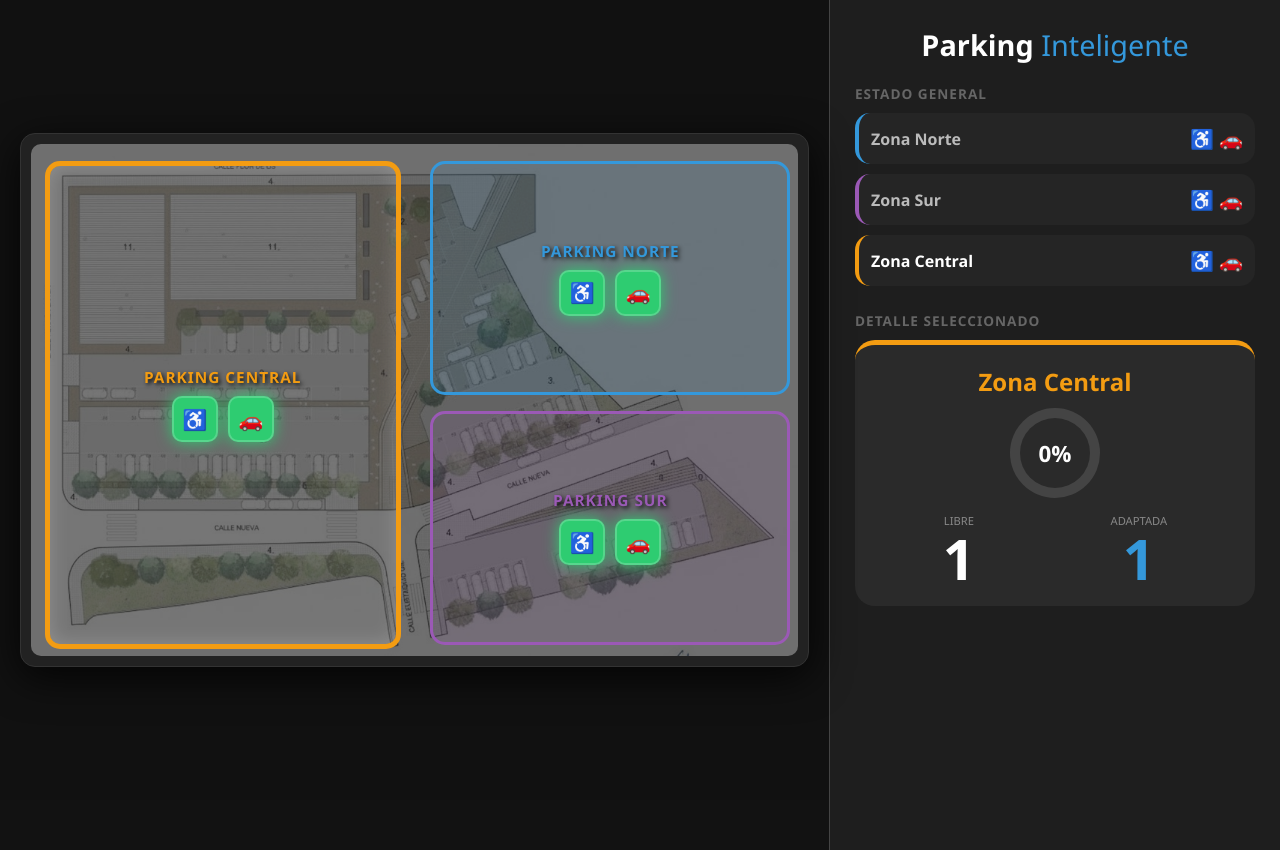
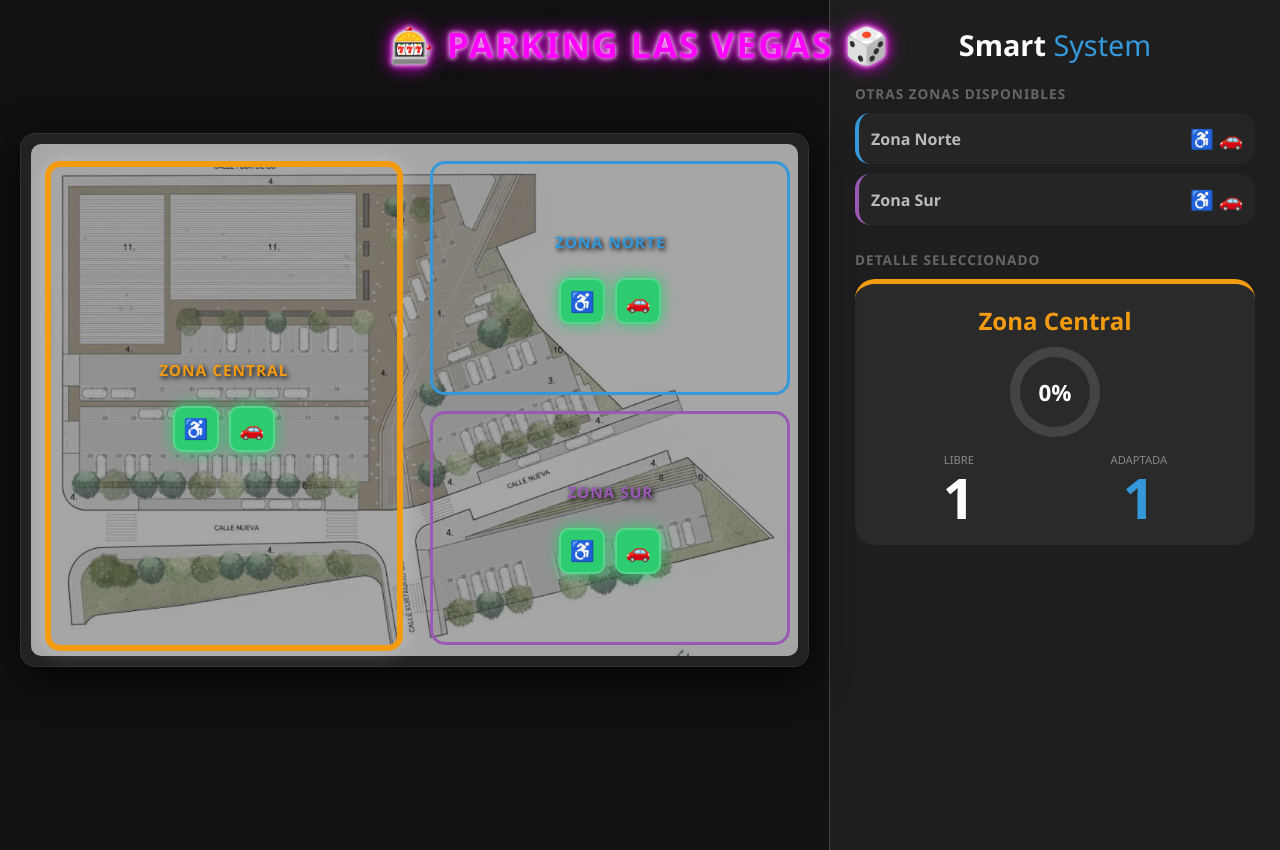
Before and after one commit to Daylon20/Parking-Flask-Arduino, a Flask app: page / in a window 1280 px wide. Run offline with Flask 3, Linux system fonts and the light colour scheme.

Commit message:
Update index.html

```diff
--- a/templates/index.html
+++ b/templates/index.html
@@ -3,17 +3,34 @@
 <head>
     <meta charset="UTF-8">
     <meta name="viewport" content="width=device-width, initial-scale=1.0">
-    <title>Smart Parking</title>
+    <title>Smart Parking - Las Vegas</title>
     <style>
         :root {
             --norte: #3498db; --sur: #9b59b6; --central: #f39c12;
             --bg-dark: #121212; --panel-bg: #1e1e1e;
+            --vegas-neon: #ff00ff;
         }
 
         body {
             font-family: 'Segoe UI', system-ui, sans-serif;
             background-color: var(--bg-dark); color: white; margin: 0;
             display: flex; flex-direction: row; height: 100vh; overflow: hidden;
+        }
+
+        /* TÍTULO PARKING LAS VEGAS */
+        .titulo-vegas {
+            position: absolute;
+            top: 20px;
+            z-index: 10;
+            color: var(--vegas-neon);
+            text-shadow: 0 0 5px #fff, 0 0 10px var(--vegas-neon), 0 0 20px var(--vegas-neon);
+            font-size: 2.2em;
+            font-weight: 900;
+            text-transform: uppercase;
+            letter-spacing: 2px;
+            width: 100%;
+            text-align: center;
+            pointer-events: none;
         }
 
         .contenedor-principal {
@@ -28,7 +45,7 @@
             box-shadow: 0 10px 40px rgba(0,0,0,0.8); border: 1px solid #333; margin: auto;
         }
 
-        .map-image { width: 100%; height: auto; border-radius: 10px; opacity: 0.35; display: block; margin: 0 auto; }
+        .map-image { width: 100%; height: auto; border-radius: 10px; opacity: 0.6; display: block; margin: 0 auto; }
 
         .led {
             width: 42px; height: 42px; border-radius: 10px; display: flex; align-items: center;
@@ -39,26 +56,35 @@
 
         @media (max-width: 1000px) {
             body { flex-direction: column; height: auto; overflow-y: auto; }
-            .contenedor-principal { padding: 10px 0 !important; width: 100vw; }
+            .contenedor-principal { padding: 80px 0 10px 0 !important; width: 100vw; }
             .side-panel { width: 100% !important; height: auto !important; border-left: none !important; }
             .map-container { width: 95%; }
             .nombre-zona-mapa { font-size: 12px !important; }
+            .titulo-vegas { font-size: 1.5em; top: 10px; }
         }
 
+        /* ZONAS TRANSPARENTES */
         .zona-interactiva {
             position: absolute; cursor: pointer; border-radius: 15px;
             display: flex; flex-direction: column; align-items: center; justify-content: center;
             transition: 0.3s; border: 3px solid;
+            background: transparent !important; /* Totalmente transparente */
         }
 
-        #zona-norte { border-color: var(--norte); background: rgba(52,152,219,0.1); }
-        #zona-central { border-color: var(--central); background: rgba(243,156,18,0.1); }
-        #zona-sur { border-color: var(--sur); background: rgba(155,89,182,0.1); }
-        .zona-activa { box-shadow: inset 0 0 20px rgba(255,255,255,0.2); background: rgba(255,255,255,0.05) !important; border-width: 5px !important; }
+        #zona-norte { border-color: var(--norte); }
+        #zona-central { border-color: var(--central); }
+        #zona-sur { border-color: var(--sur); }
+
+        .zona-activa {
+            box-shadow: 0 0 20px rgba(255,255,255,0.3);
+            border-width: 6px !important;
+        }
 
         .nombre-zona-mapa {
             font-weight: 800; font-size: 1.2vw; text-transform: uppercase;
-            margin-bottom: 8px; text-shadow: 2px 2px 4px rgba(0,0,0,0.9); letter-spacing: 1px;
+            margin-bottom: 25px; /* Separación de iconos */
+            text-shadow: 2px 2px 5px rgba(0,0,0,1); /* Sombra fuerte para leer bien sobre el fondo */
+            letter-spacing: 1px;
         }
 
         .side-panel {
@@ -81,28 +107,33 @@
 </head>
 <body onload="mostrarInfo('Zona Central')">
 
+    <div class="titulo-vegas">🎰 PARKING LAS VEGAS 🎲</div>
+
     <div class="contenedor-principal">
         <div class="map-container">
             <img src="{{ url_for('static', filename='img/logo_parking.jpg') }}" class="map-image">
+
             <div id="zona-central" class="zona-interactiva" style="top:5%; left:3%; width:44%; height:90%;" onclick="mostrarInfo('Zona Central')">
-                <span class="nombre-zona-mapa" style="color:var(--central);">Parking Central</span>
+                <span class="nombre-zona-mapa" style="color:var(--central);">Zona Central</span>
                 <div style="display:flex; gap:10px;"><div id="led-p6" class="led">♿</div><div id="led-p7" class="led">🚗</div></div>
             </div>
+
             <div id="zona-norte" class="zona-interactiva" style="top:5%; left:52%; width:45%; height:43%;" onclick="mostrarInfo('Zona Norte')">
-                <span class="nombre-zona-mapa" style="color:var(--norte);">Parking Norte</span>
+                <span class="nombre-zona-mapa" style="color:var(--norte);">Zona Norte</span>
                 <div style="display:flex; gap:10px;"><div id="led-p2" class="led">♿</div><div id="led-p3" class="led">🚗</div></div>
             </div>
+
             <div id="zona-sur" class="zona-interactiva" style="top:52%; left:52%; width:45%; height:43%;" onclick="mostrarInfo('Zona Sur')">
-                <span class="nombre-zona-mapa" style="color:var(--sur);">Parking Sur</span>
+                <span class="nombre-zona-mapa" style="color:var(--sur);">Zona Sur</span>
                 <div style="display:flex; gap:10px;"><div id="led-p4" class="led">♿</div><div id="led-p5" class="led">🚗</div></div>
             </div>
         </div>
     </div>
 
     <div class="side-panel">
-        <h2 style="margin:0 0 20px 0; font-size: 1.8em; text-align: center;">Parking <span style="color:var(--norte); font-weight:300;">Inteligente</span></h2>
+        <h2 style="margin:0 0 20px 0; font-size: 1.8em; text-align: center;">Smart <span style="color:var(--norte); font-weight:300;">System</span></h2>
 
-        <h3 style="font-size: 0.85em; color: #666; text-transform: uppercase; margin: 0 0 10px 0; letter-spacing: 1px;">Estado General</h3>
+        <h3 style="font-size: 0.85em; color: #666; text-transform: uppercase; margin: 0 0 10px 0; letter-spacing: 1px;">Otras Zonas Disponibles</h3>
         <div id="otras-zonas"></div>
 
         <h3 style="font-size: 0.85em; color: #666; text-transform: uppercase; margin: 15px 0 10px 0; letter-spacing: 1px;">Detalle Seleccionado</h3>
@@ -134,17 +165,18 @@
                 if (led) led.className = data[pin] === 1 ? 'led led-on' : 'led led-off';
             }
 
-            // OTRAS ZONAS
+            // OTRAS ZONAS (Ocultando la seleccionada)
             let htmlOtras = "";
             for (let z in CONFIG) {
+                if (z === zonaActual) continue;
+
                 let zC = CONFIG[z];
                 let lA = data[zC.pines[0]] === 0 ? "♿" : "";
                 let lB = data[zC.pines[1]] === 0 ? "🚗" : "";
-                let activaStyle = (z === zonaActual) ? `style="border-left-width: 10px; background: #333;"` : "";
 
                 htmlOtras += `
-                    <div class="mini-box" style="border-left-color: ${zC.color}" ${activaStyle} onclick="mostrarInfo('${z}')">
-                        <span style="font-weight:bold; ${z===zonaActual ? 'color:white;' : 'color:#bbb;'}">${z}</span>
+                    <div class="mini-box" style="border-left-color: ${zC.color}" onclick="mostrarInfo('${z}')">
+                        <span style="font-weight:bold; color:#bbb;">${z}</span>
                         <div>
                             <span style="color:#2ecc71; font-size:1.2em;">${lA} ${lB}</span>
                             ${lA==="" && lB==="" ? '<span style="color:#e74c3c; font-size:0.8em; font-weight:bold;">COMPLETO</span>' : ''}
@@ -153,7 +185,7 @@
             }
             document.getElementById('otras-zonas').innerHTML = htmlOtras;
 
-            // ZONA SELECCIONADA
+            // DETALLE ZONA SELECCIONADA
             const c = CONFIG[zonaActual];
             const libA = data[c.pines[0]] === 0 ? 1 : 0;
             const libB = data[c.pines[1]] === 0 ? 1 : 0;
@@ -187,11 +219,11 @@
                 }
                 if (maxL > 0) {
                     aviso.innerHTML = `<div class="stat-box" style="border-top-color:#e74c3c; background:rgba(231,76,60,0.1); text-align:center;">
-                        <b style="color:#e74c3c; font-size:0.9em; text-transform:uppercase;">⚠️ PARKING ${zonaActual.split(' ')[1].toUpperCase()} COMPLETO</b><br>
+                        <b style="color:#e74c3c; font-size:0.9em; text-transform:uppercase;">⚠️ ${zonaActual.toUpperCase()} COMPLETA</b><br>
                         <p style="margin:10px 0 0 0; font-size:0.95em;">Le sugerimos ir a la <b>${mejor}</b>:<br><br>${hRec}</p>
                     </div>`;
                 } else {
-                    aviso.innerHTML = `<div class="stat-box" style="border-top-color:#e74c3c; text-align:center; font-weight:bold;">🚨 PARKING COMPLETO</div>`;
+                    aviso.innerHTML = `<div class="stat-box" style="border-top-color:#e74c3c; text-align:center; font-weight:bold;">🚨 TODO EL PARKING ESTÁ COMPLETO</div>`;
                 }
             } else { aviso.innerHTML = ""; }
         }
```
